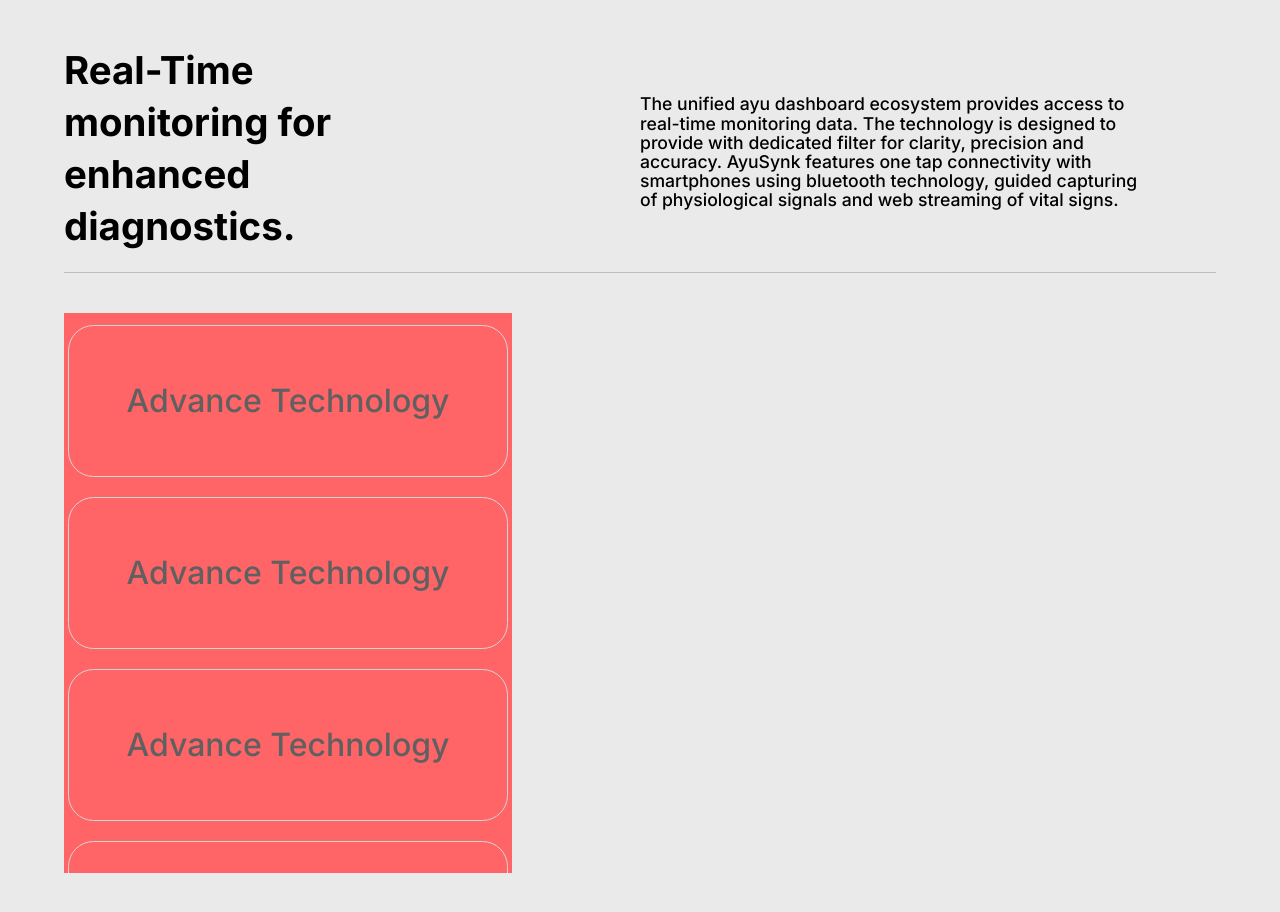
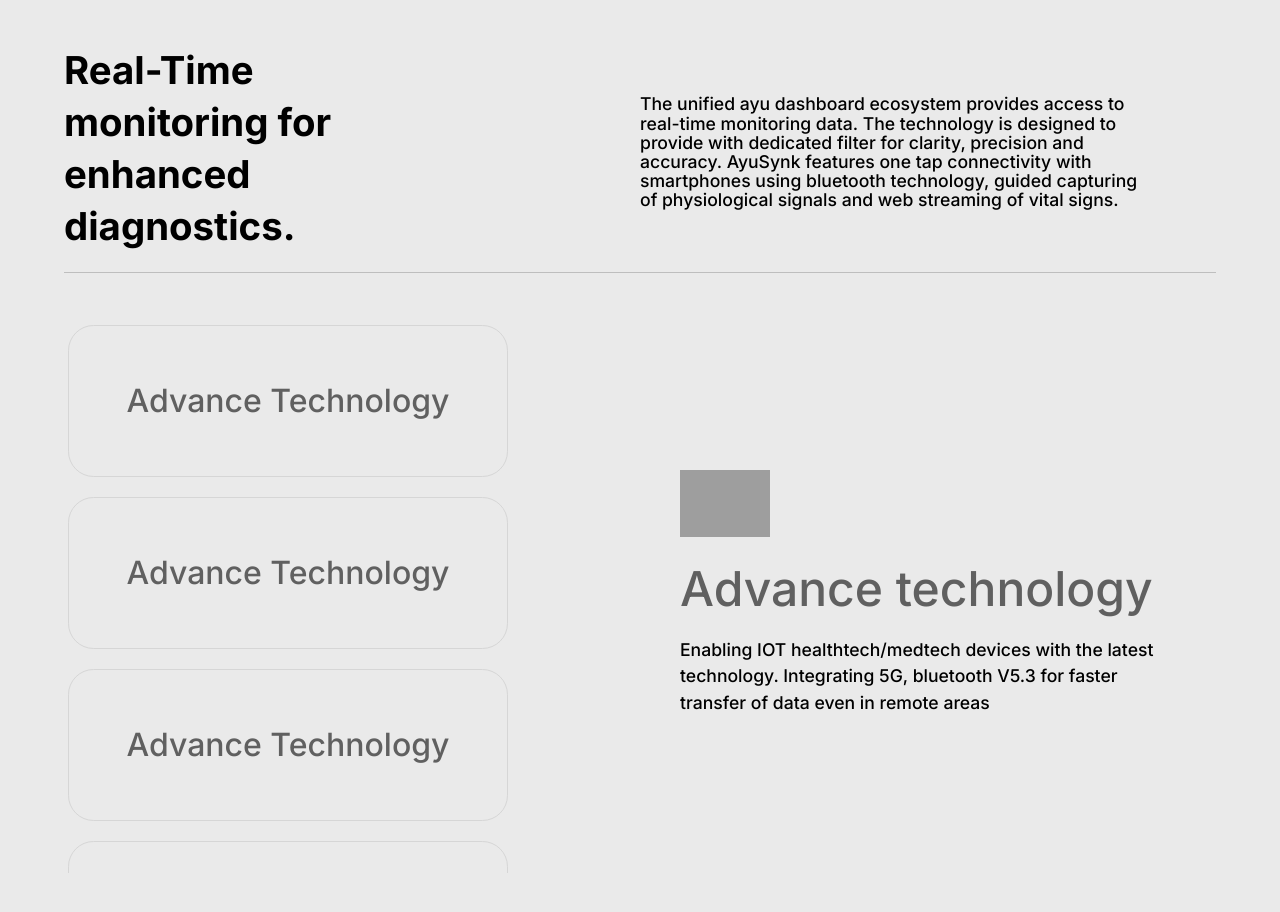
Before and after one commit to KushagraSharma10/AyuuSynkk, a React (Vite) app: page / in a window 1280 px wide. Shown: the top 912 px of the page. Built offline with nearby package versions, Linux system fonts and the light colour scheme; grey boxes are pictures that could not be loaded.

Commit message:
right side div is completed for right side div

```diff
--- a/src/components/RealTime.jsx
+++ b/src/components/RealTime.jsx
@@ -1,6 +1,14 @@
 import React from "react";
 
 const RealTime = () => {
+
+    // const handleClick = () =>{
+    //     const list = document.querySelector('.list');
+
+    //         list.style.backgroundColor = "#3271C3";
+    //         list.style.color = "white";
+    // }
+
   return (
     <div className="bg-[#EAEAEA] px-3 py-11 lg:px-[5vw]">
       <div className="Text-Area lg:flex lg:items-center lg:gap-[15vw]">
@@ -16,9 +24,12 @@
         </p>
       </div>
       <hr className="text-[#BEBEBE] mt-5" />
-      <div className="scroll-main lg:mt-10 lg:flex lg:gap-5">
-        <div className="left hidden lg:block  lg:w-[35vw] bg-red-400 lg:h-[70vh] lg:overflow-y-auto lg:p-1 ">
-            <div className="list w-full flex lg:mt-2 items-center justify-center border border-[#D6D6D6] rounded-[2vw] bg-transparent h-[19vh]">
+      <div className="scroll-main lg:mt-10 lg:flex lg:justify-between">
+
+
+        <div className="left hidden lg:block  lg:w-[35vw] bg-transparent hover:overflow-auto lg:h-[70vh] overflow-y-hidden lg:p-1 ">
+            <div className="list w-full flex lg:mt-2 items-center justify-center border border-[#D6D6D6] rounded-[2vw] bg-transparent h-[19vh] "
+            >
                 <h1 className="text-[2em] font-medium text-[#606060] " >Advance Technology </h1>
             </div>
             <div className="list w-full flex lg:mt-5 items-center justify-center border border-[#D6D6D6] rounded-[2vw] bg-transparent h-[19vh]">
@@ -39,10 +50,24 @@
 
 
         </div>
-        <div className="right">
 
+        <div className="right hidden  w-[45vw] p-10 lg:flex lg:flex-col justify-center  items-start bg-transparent ">
+        <img
+              className="w-[7vw]"
+              src="https://www.ayusynk.ai/wp-content/uploads/2024/07/grommet-icons_time.png"
+              alt=""
+            />
+            <h1 className="text-[3em] font-medium mt-4 text-[#606060]">
+              Advance technology
+            </h1>
+            <p className="text-[1.1em] font-medium mt-3">
+              Enabling IOT healthtech/medtech devices with the latest
+              technology. Integrating 5G, bluetooth V5.3 for faster transfer of
+              data even in remote areas
+            </p>
         </div>
-        <div className="lg:hidden scrollable mt-5  overflow-y-auto flex flex-col gap-5 section w-full h-[40vh]   py-2">
+
+        <div className="lg:hidden scrollable mt-5  overflow-y-auto flex flex-col gap-5 section w-full h-[40vh] py-2">
           <div className="elem p-4 py-8 rounded-md bg-[#fff]">
             <img
               className="w-[12vw]"
```
